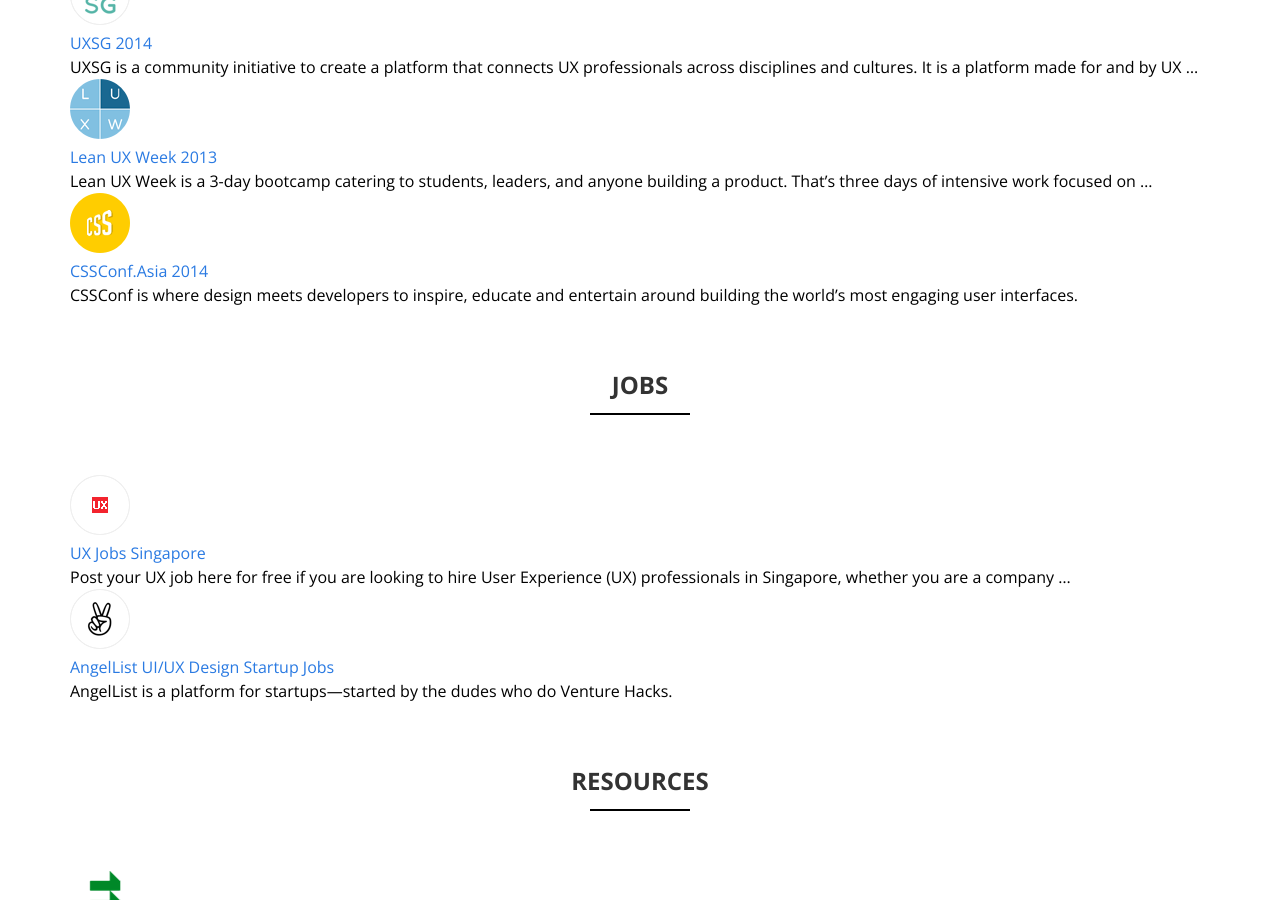
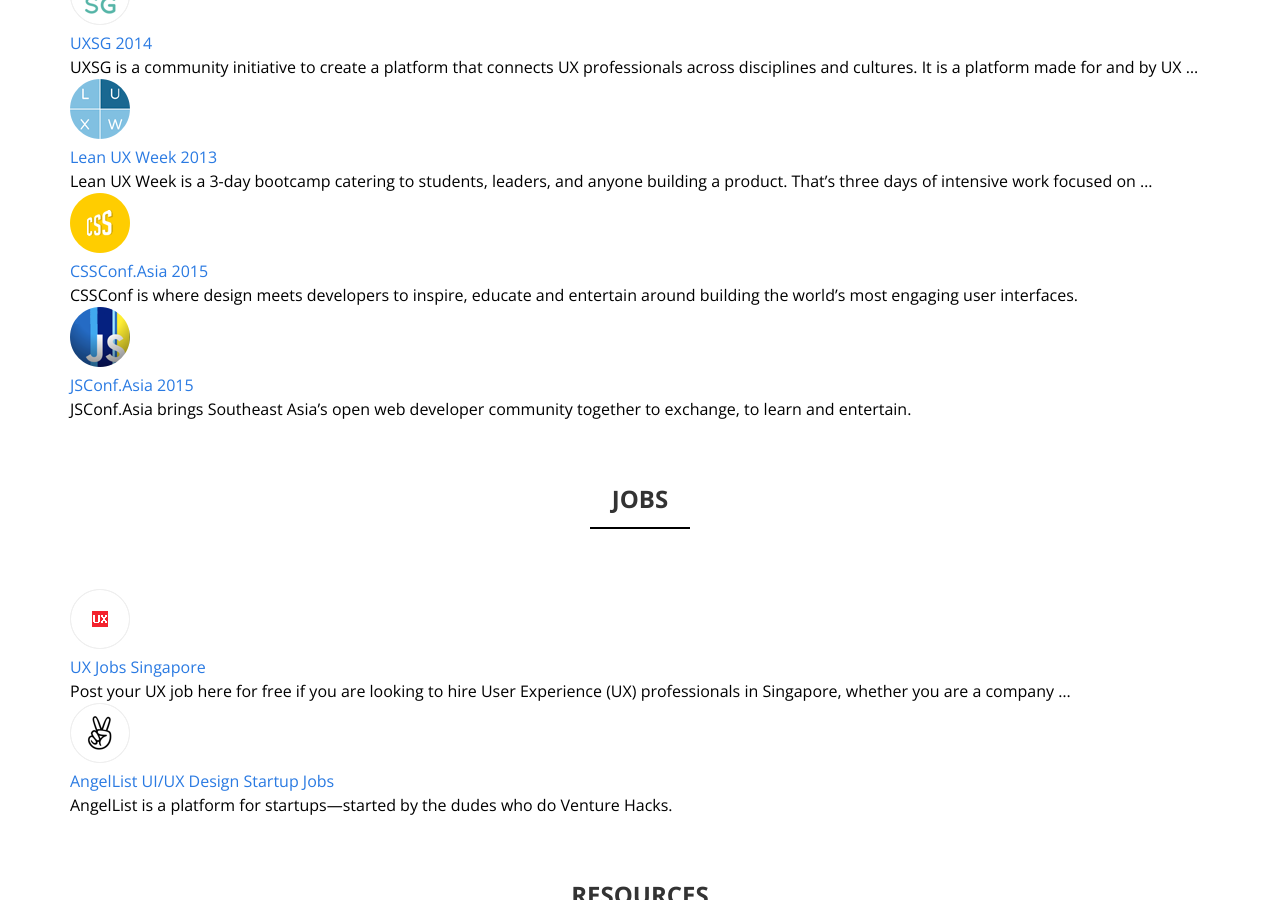
Before and after one commit to interfacesg/interfacesg.github.io, a Jekyll site: the page built from _posts/2014-09-17-welcome-to-jekyll.markdown, in a window 1280 px wide and 900 px high, scrolled down 1383 px. Built offline with Jekyll 4.4.1, drawn with Linux system fonts in a browser that asks for light colours; some web fonts are replaced.

Commit message:
added jsconf & updated cssconf

```diff
--- a/_posts/2014-09-17-welcome-to-jekyll.markdown
+++ b/_posts/2014-09-17-welcome-to-jekyll.markdown
@@ -56,10 +56,15 @@ date:   2014-09-17 13:09:39
 
 	Lean UX Week is a 3-day bootcamp catering to students, leaders, and anyone building a product. That’s three days of intensive work focused on ...
 
-- [![CSSConf.Asia 2014](/img/logo-cssconf.png)<br/>
-	CSSConf.Asia 2014](http://2014.cssconf.asia)
+- [![CSSConf.Asia 2015](/img/logo-cssconf.png)<br/>
+	CSSConf.Asia 2015](http://2015.cssconf.asia/)
 
 	CSSConf is where design meets developers to inspire, educate and entertain around building the world's most engaging user interfaces.
+
+- [![JSConf.Asia 2015](/img/logo-jsconf.png)<br/>
+	JSConf.Asia 2015](http://2015.jsconf.asia/)
+
+	JSConf.Asia brings Southeast Asia's open web developer community together to exchange, to learn and entertain.
 
 ## Jobs
 - [![UX Jobs Singapore](/img/logo-uxjobssg.png)<br/>
```
Also changed, not shown: img/logo-jsconf.png (added).
